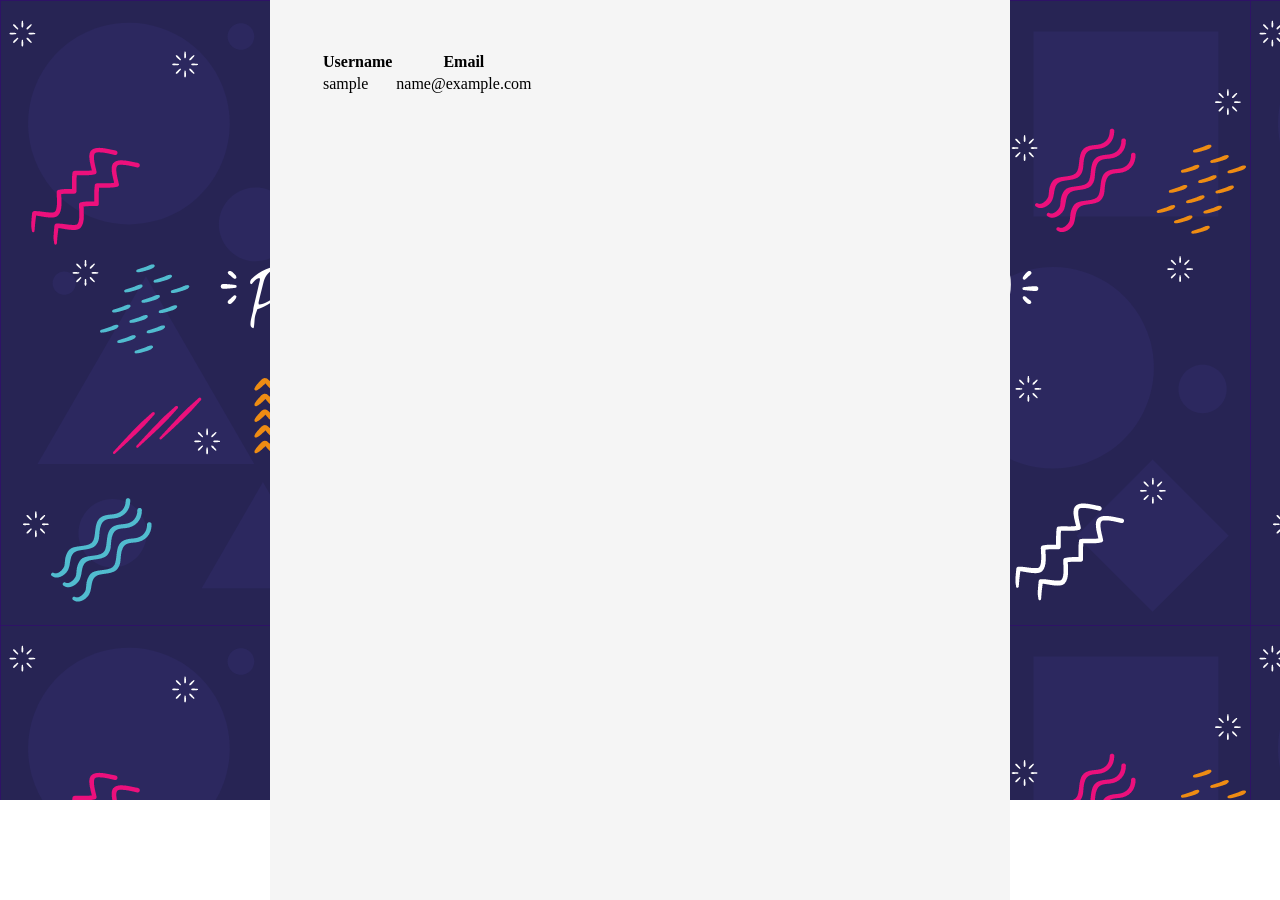
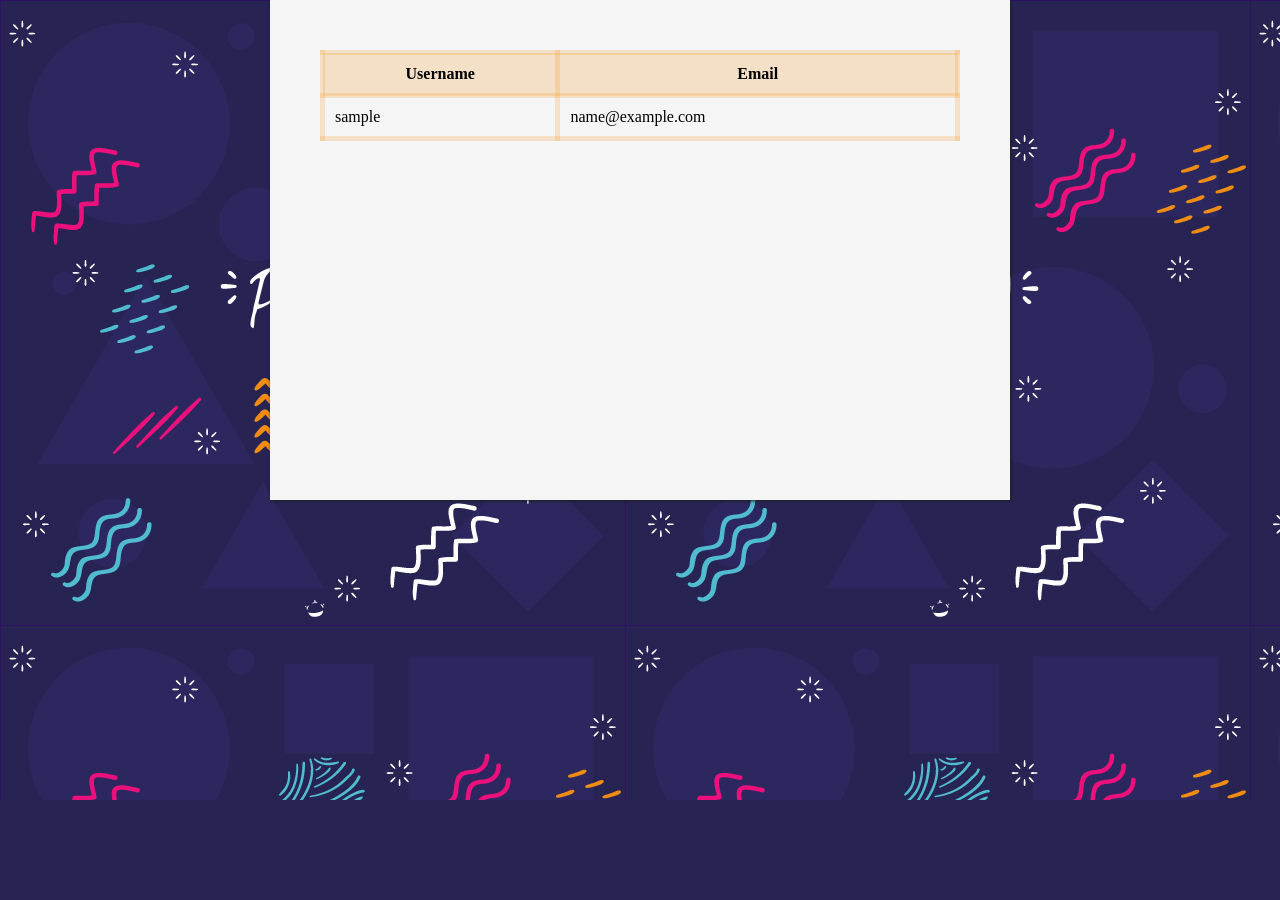
Before and after one commit to EdgarAndresSantamaria/GP, a PHP site: page /clientArea.php in a window 1280 px wide. Shown: the part 46-946 px from the top of the page. After the commit the page ends 846 px from the top, so only its background shows below. Run offline with PHP 8.4, Linux system fonts and the light colour scheme; the visitor is signed in with stand-in values (Sample User, id 1); tables that the repository leaves empty or names only in its code hold one stand-in row (values such as "Sample post").

Commit message:
Update clientArea.php and styles.css

```diff
--- a/GP/001_implementacion/web/clientArea.php
+++ b/GP/001_implementacion/web/clientArea.php
@@ -32,7 +32,7 @@ if(!isset($_SESSION["usuario"])){
   <div class="main-container">
 
     <div class="table-container">
-      <table>
+      <table width="100%">
         <tr>
           <th>Username</th>
           <th>Email</th>
--- a/GP/001_implementacion/web/styles/styles.css
+++ b/GP/001_implementacion/web/styles/styles.css
@@ -151,8 +151,20 @@ html, body { /* Todo el alto */
   background: whitesmoke;
   width: 50%;
   margin: 0 auto;
-    height: 100%;
+  height: 400px;
   padding: 50px;
+  box-shadow: 1px 1px 3px #1d1d1d;
+}
+
+.table-container th {
+    background: #ee8c1333;
+}
+.table-container table, th, td {
+    border: 5px solid #ee8c1333;
+    padding: 10px;
+}
+.table-container table {
+    border-collapse: collapse;
 }
 
 /** Media queries **/
```
Lines whose indentation alone changed are shown as unchanged.
